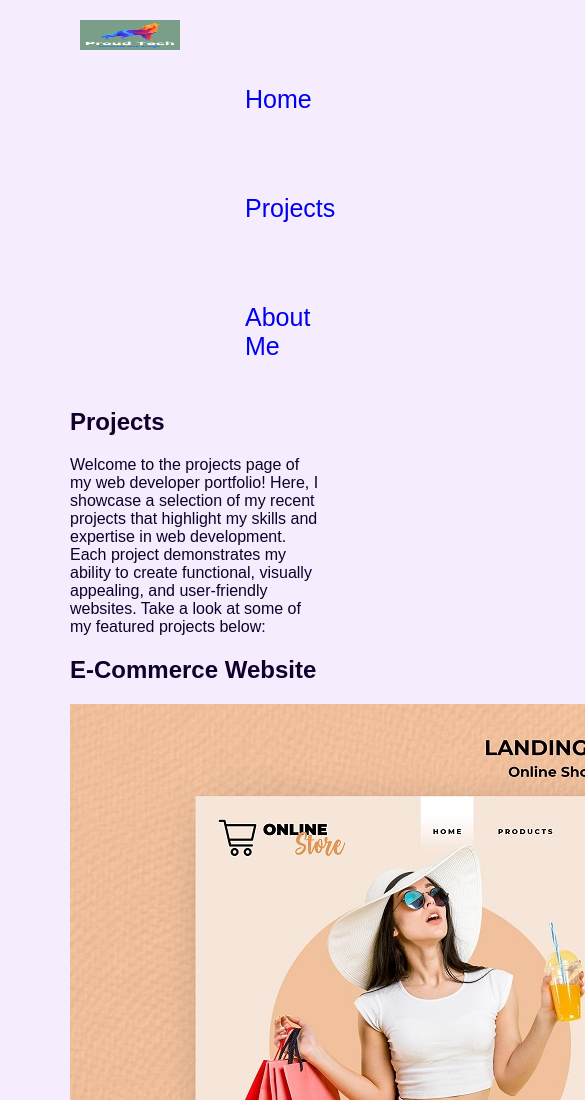
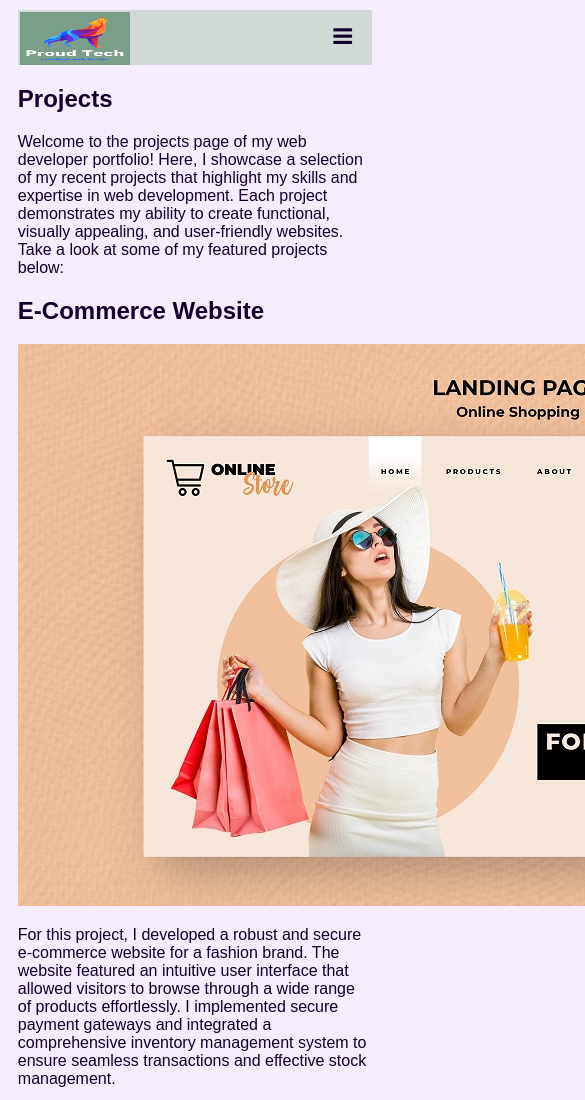
Before and after one commit to nabende1/wdd130, a plain HTML site: page nabende/projects.html in a window 390 px wide. Shown: the top 1100 px of the page, 585 px wide, since content can reach past the window. Drawn offline with Linux system fonts and the light colour scheme.

Commit message:
responsive nav bar

```diff
--- a/nabende/projects.html
+++ b/nabende/projects.html
@@ -4,19 +4,19 @@
     <meta charset="UTF-8">
     <meta name="viewport" content="width=device-width, initial-scale=1.0">
     <title>Nabende Portfolio</title>
+    <link rel="stylesheet" href="https://cdnjs.cloudflare.com/ajax/libs/font-awesome/4.7.0/css/font-awesome.min.css">
     <link type="text/css" href="styles/style.css" rel="stylesheet">
 </head>
 <body>
     <div id="content">
-        <header>
-            <a id="logo_link" href="index.html">
-                <img class="logo" src="images/logo.png" alt="Portfolio Logo">
+        <header class="topnav" id="myTopnav">
+            <a id="logo_link" href="index.html"><img class="logo" src="images/logo.png" alt="Portfolio Logo"></a>
+            <a href="index.html" >Home</a>
+            <a href="projects.html" class="active">Projects</a>
+            <a href="about.html">About</a>
+            <a href="javascript:void(0);" class="icon" onclick="myFunction()">
+              <i class="fa fa-bars"></i>
             </a>
-            <nav>
-                <a href="index.html">Home</a>
-                <a href="projects.html">Projects</a>
-                <a href="about.html">About Me</a>
-            </nav>
         </header>
         <main>
             <div>
@@ -88,4 +88,15 @@
         </footer>
     </div>
 </body>
+<script>
+    /* Toggle between adding and removing the "responsive" class to topnav when the user clicks on the icon */
+function myFunction() {
+  var x = document.getElementById("myTopnav");
+  if (x.className === "topnav") {
+    x.className += " responsive";
+  } else {
+    x.className = "topnav";
+  }
+}
+</script>
 </html>
--- a/nabende/styles/style.css
+++ b/nabende/styles/style.css
@@ -9,36 +9,53 @@ body{
     font-family: 'Quicksand', sans-serif;
     font-size: 16px;
     margin: 10px;
-    padding-left: 60px;
-    padding-right: 60px;
+    padding-left: 2%;
+    padding-right: 2%;
 }
 a{
     text-decoration: none;
 }
-header{
-    display: grid;
-    grid-template-columns: repeat(6, 1fr);
-    margin: 0px;
-    padding: 10px;
-}
-#logo_link{
-    grid-column: 1;
-}
-nav{
-    grid-column: 2/6;
+/* Add a black background color to the top navigation */
+.topnav {
+    top: 0;
+    background-color: #D0D9D6;
+    overflow: hidden;
+  }
+
+  /* Style the links inside the navigation bar */
+  .topnav a {
+    float: left;
+    display: block;
+    color: #10002b;
     text-align: center;
-}
-nav a{
+    padding: 14px 45px;
     text-decoration: none;
-    margin: 50px;
-    margin-bottom: 2px;
-    font-size: 25px;
-    padding: 5px;
-}
-.logo{
-    width:100px;
-    height: 30px;
-}
+    font-size: 22px;
+  }
+  .logo, #logo_link{
+    width: 5em;
+    height: 2.4em;
+    padding: 1px;
+    margin-right: 100px;
+  }
+
+  /* Change the color of links on hover */
+  .topnav a:hover {
+    background-color: #ddd;
+    color: #c77dff;
+  }
+
+  /* Add an active class to highlight the current page */
+  .topnav a.active {
+    background-color: #E0AAFF;
+
+  }
+
+  /* Hide the link that should open and close the topnav on small screens */
+  .topnav .icon {
+    display: none;
+  }
+  /* When the screen is less than 600 pixels wide, hide all links, except for the first one ("Home"). Show the link that contains should open and close the topnav (.icon) */
 #first{
     margin-top: 100px;
     display: grid;
@@ -314,7 +331,38 @@ footer .icons1:hover{
 nav a:hover{
     color:#c77dff;
 }
+@media screen and (max-width: 600px) {
+    .topnav a:not(:first-child) {display: none;}
+    .topnav a.icon {
+      float: right;
+      display: block;
+    }
+  }
 
+  @media screen and (max-width: 800px) {
+    .topnav a {
+        font-size: 18;
+        padding: 14px 20px;
+    }
+    .logo, #logo_link{
+        margin-right: 70px;
+      }
+  }
+
+  /* The "responsive" class is added to the topnav with JavaScript when the user clicks on the icon. This class makes the topnav look good on small screens (display the links */
+  @media screen and (max-width: 600px) {
+    .topnav.responsive {position: relative;}
+    .topnav.responsive a.icon {
+      position: absolute;
+      right: 0;
+      top: 0;
+    }
+    .topnav.responsive a {
+      float: none;
+      display: block;
+      text-align: left;
+    }
+  }
 @media screen and (max-width: 900px) {
     #first, .home-grid {
         display: block;
--- /dev/null
+++ b/nabende/test.css
@@ -0,0 +1,73 @@
+/* Add a black background color to the top navigation */
+.topnav {
+    top: 0;
+    background-color: #f5ecfd;
+    overflow: hidden;
+  }
+
+  /* Style the links inside the navigation bar */
+  .topnav a {
+    float: left;
+    display: block;
+    color: #10002b;
+    text-align: center;
+    padding: 14px 45px;
+    text-decoration: none;
+    font-size: 22px;
+  }
+  .logo, #logo_link{
+    width: 5em;
+    height: 2.4em;
+    padding: 1px;
+    margin-right: 100px;
+  }
+
+  /* Change the color of links on hover */
+  .topnav a:hover {
+    background-color: #ddd;
+    color: black;
+  }
+
+  /* Add an active class to highlight the current page */
+  .topnav a.active {
+    background-color: #E0AAFF;
+
+  }
+
+  /* Hide the link that should open and close the topnav on small screens */
+  .topnav .icon {
+    display: none;
+  }
+  /* When the screen is less than 600 pixels wide, hide all links, except for the first one ("Home"). Show the link that contains should open and close the topnav (.icon) */
+@media screen and (max-width: 600px) {
+    .topnav a:not(:first-child) {display: none;}
+    .topnav a.icon {
+      float: right;
+      display: block;
+    }
+  }
+
+  @media screen and (max-width: 800px) {
+    .topnav a {
+        font-size: 18;
+        padding: 14px 20px;
+    }
+    .logo, #logo_link{
+        margin-right: 70px;
+      }
+  }
+
+  /* The "responsive" class is added to the topnav with JavaScript when the user clicks on the icon. This class makes the topnav look good on small screens (display the links vertically instead of horizontally) */
+  @media screen and (max-width: 600px) {
+    .topnav.responsive {position: relative;}
+    .topnav.responsive a.icon {
+      position: absolute;
+      right: 0;
+      top: 0;
+    }
+    .topnav.responsive a {
+      float: none;
+      display: block;
+      text-align: left;
+    }
+  }
```
Also changed, not shown: nabende/about.html (+19 -8 lines), nabende/index.html (+19 -8 lines), nabende/site-plan.html (+4 -4 lines), nabende/test.html (added, +32 -0 lines).
